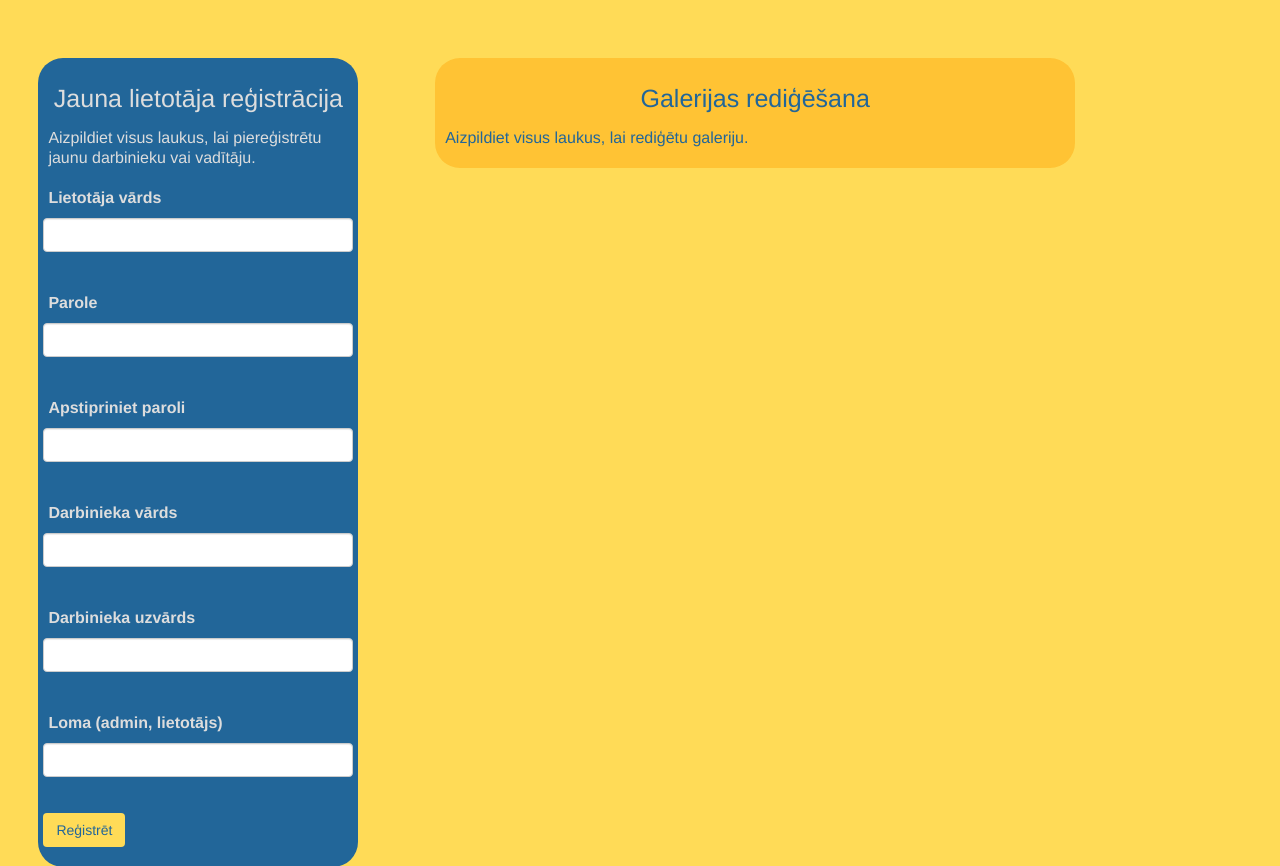
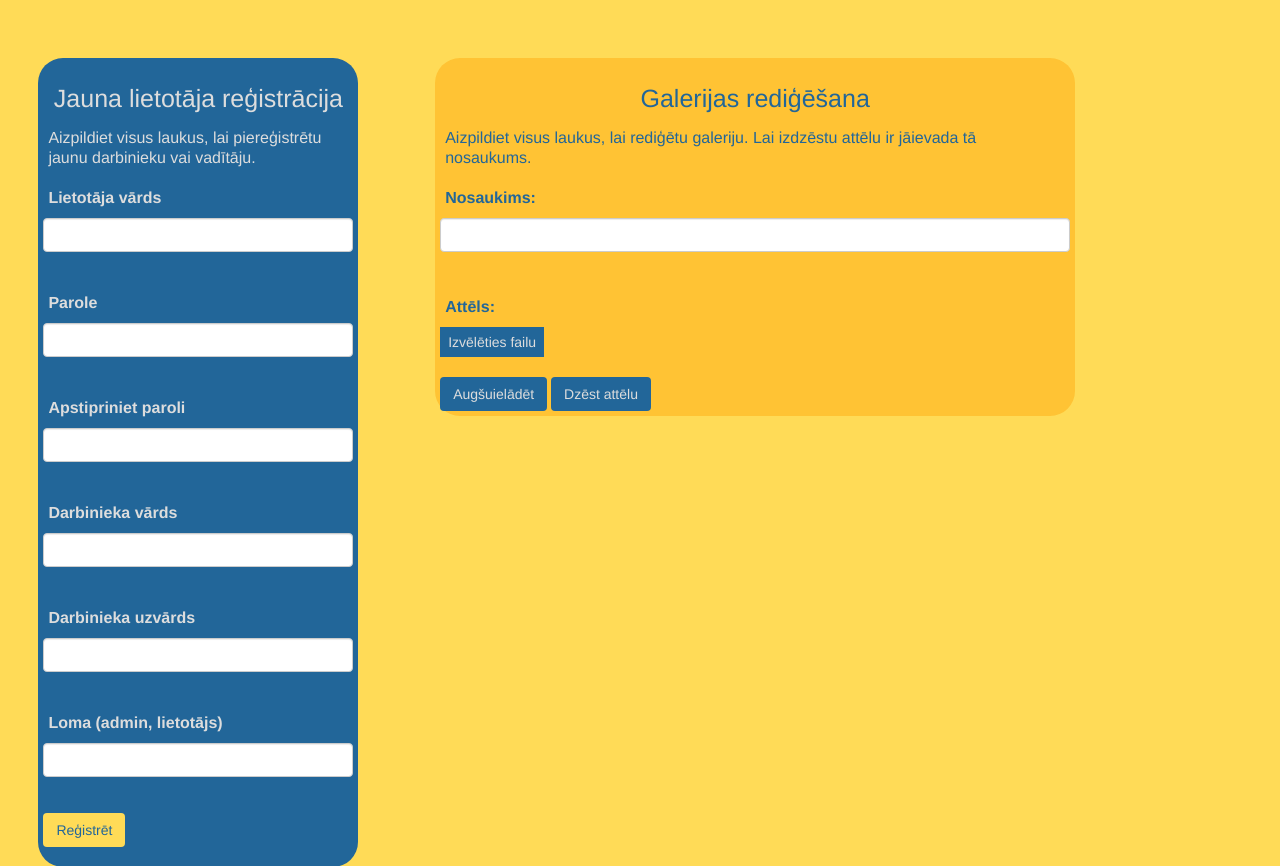
Before and after one commit to akrilaplekis/zvaigznite, a PHP site: page /admin_page.php in a window 1280 px wide. Shown: the part 92-958 px from the top of the page. Run offline with PHP 8.4, Linux system fonts and the light colour scheme.

Commit message:
mēģinājumi uzlabot galeriju

```diff
--- a/admin_page.css
+++ b/admin_page.css
@@ -22,6 +22,15 @@ div.col-md-6:nth-child(2){
     color: #ddd;
     background-color: #226699;
     border-color: #226699;
+    padding: 3px;
+}
+
+.btn-custom2 {
+    color: #ddd;
+    background-color: #226699;
+    border-color: #226699;
+    padding: 3px;
+    alignment: right;
 }
 
 .pazinojums {
@@ -33,3 +42,24 @@ div.col-md-6:nth-child(2){
     line-height: 20px;
     border-radius: 4px;
 }
+
+.custom-file-input {
+    color: transparent;
+}
+
+.custom-file-input::-webkit-file-upload-button {
+    visibility: hidden;
+}
+
+.custom-file-input::before {
+    content: 'Izvēlēties failu';
+    color: #ddd;
+    background-color: #226699;
+    border-color: #226699;
+    display: inline-block;
+    padding: 5px 8px;
+    outline: none;
+    white-space: nowrap;
+    -webkit-user-select: none;
+    cursor: pointer;
+}
--- a/admin_page.php
+++ b/admin_page.php
@@ -1,13 +1,19 @@
 <?php
+    error_reporting(E_ALL & ~E_NOTICE);
+    ini_set('display_errors',1);
     if(!isset($_SESSION)) {
         session_start();
     }
     require_once "config.php";
+    function  sql_safe($mysqli, $s){
+        $s = stripslashes($s);
+        return mysqli_real_escape_string($mysqli, $s);
+    }
 
     $username = $password = $confirm_password = $vards = $uzvards = $loma = "";
     $username_err = $password_err = $confirm_password_err = $loma_err = $vards_err = $uzvards_err = "";
 
-    if($_SERVER["REQUEST_METHOD"] == "POST"){
+    if($_SERVER["REQUEST_METHOD"] == "POST" && isset($_POST['poga'])){
         if(empty(trim($_POST["username"]))){
             $username_err = "Ievadiet lietotāja vārdu!";
         } else {
@@ -88,6 +94,38 @@
                 }
 
                 mysqli_stmt_close($stmt);
+            }
+        }
+        mysqli_close($link);
+    } elseif ($_SERVER["REQUEST_METHOD"] == "POST" && isset($_POST['poga'])) {
+        if ($_SERVER['REQUEST_METHOD'] == 'POST') {
+            $title = trim(sql_safe($link, $_POST['title']));
+            if ($title == '')
+                $title = '(nav)';
+            if (isset($_FILES['photo'])) {
+                @list(, , $imtype, ) = getimagesize($_FILES['photo']['tmp_name']);
+                if ($imtype == 3)
+                    $ext="png";
+                elseif ($imtype == 2)
+                    $ext="jpeg";
+                elseif ($imtype == 1)
+                    $ext="gif";
+                else
+                    $msg = 'Nav zināms attēla formāts';
+                if (!isset($msg)) {
+                    $data = file_get_contents($_FILES['photo']['tmp_name']);
+                    $data = mysqli_real_escape_string($link, $data);
+                    // Sagatabojam datus priekð MySQL vaicajuma
+                    mysqli_query($link, "INSERT INTO foto_gal SET ext='$ext', title='$title',  data='$data'");
+                    $msg = 'Veiksmīgi atjaunota galerija!';
+                }
+            }
+            elseif (isset($_GET['title']))
+                $msg = 'Fails nav ielādējies!';
+            if (isset($_POST['del'])) {
+                $id = intval($_POST['del']);
+                mysqli_query($link, "DELETE FROM foto_gal WHERE title=$title");
+                $msg = 'Attēls ir izdzēsts!';
             }
         }
         mysqli_close($link);
@@ -187,7 +225,15 @@
 
             <div class="col-md-6">
                 <h2 class="title1">Galerijas rediģēšana</h2>
-                <p class="para1">Aizpildiet visus laukus, lai rediģētu galeriju.</p>
+                <p class="para1">Aizpildiet visus laukus, lai rediģētu galeriju. Lai izdzēstu attēlu ir jāievada tā nosaukums.</p>
+                <form action="<?php echo $_SERVER['PHP_SELF']?>" method="POST" enctype="multipart/form-data">
+                    <label for="title" class="para1">Nosaukims:</label><br>
+                    <input type="text" name="title" id="title" class="form-control" size="64"><br><br>
+                    <label for="photo" class="para1">Attēls:</label><br>
+                    <input class="custom-file-input" type="file" name="photo" id="photo"><br>
+                    <input type="submit" class="btn btn-custom1" name="att" value="Augšuielādēt">
+                    <input type="submit" class="btn btn-custom2" value="Dzēst attēlu">
+                </form>
             </div>
         </div>
     </div>
```
